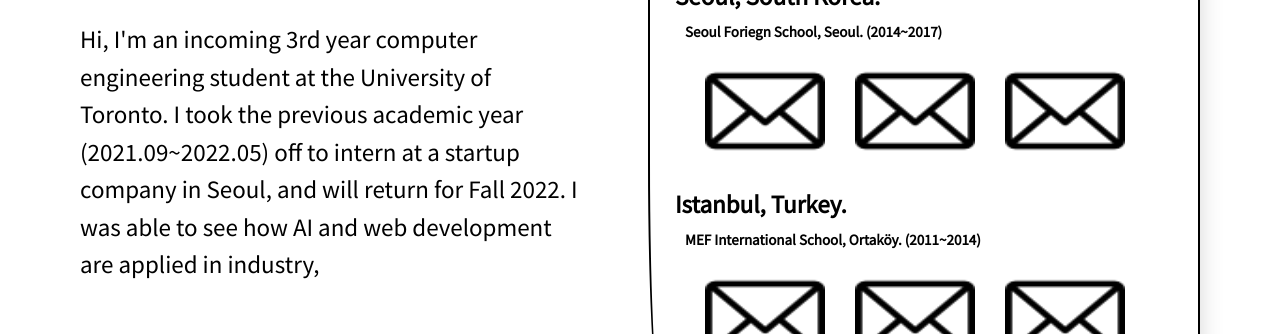
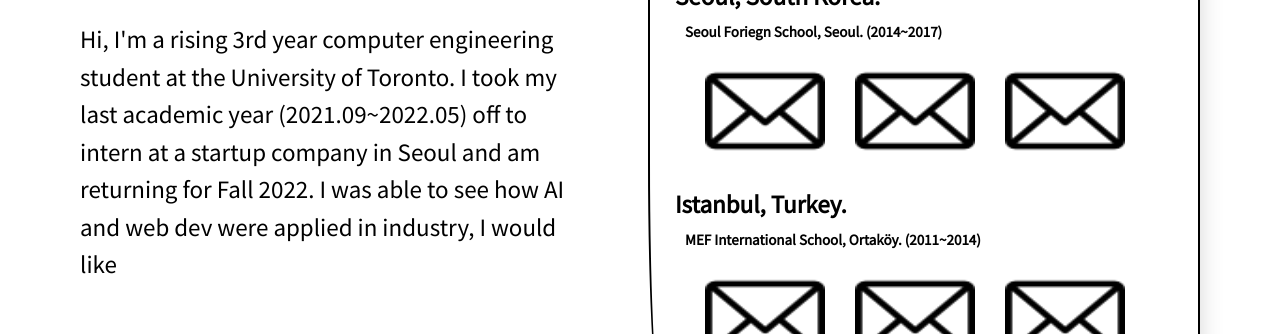
Before and after one commit to seongjooy/seongjoo, a Gatsby site: page / in a window 1280 px wide. Shown: the part 614-948 px from the top of the page. Built offline with nearby package versions, Linux system fonts and the light colour scheme; Gatsby itself is replaced by a stand-in of ours.

Commit message:
bug fixes

```diff
--- a/package.json
+++ b/package.json
@@ -15,6 +15,11 @@
     "clean": "gatsby clean"
   },
   "dependencies": {
+    "@emotion/react": "^11.9.0",
+    "@emotion/styled": "^11.8.1",
+    "@material-ui/icons": "^4.11.3",
+    "@mui/icons-material": "^5.8.0",
+    "@mui/material": "^5.8.1",
     "aos": "^2.3.4",
     "clsx": "^1.1.1",
     "gatsby": "^4.7.2",
--- a/src/pages/index.js
+++ b/src/pages/index.js
@@ -37,11 +37,11 @@ const IndexPage = () => {
             <img className={styles.dp} src="/github.png" alt=""></img>
             <div className="intro">
               <p>
-                Hi, I'm an incoming 3rd year computer engineering student at the
-                University of Toronto. I took the previous academic year
-                (2021.09~2022.05) off to intern at a startup company in Seoul,
-                and will return for Fall 2022. I was able to see how AI and web
-                development are applied in industry,
+                Hi, I'm a rising 3rd year computer engineering student at the
+                University of Toronto. I took my last academic year
+                (2021.09~2022.05) off to intern at a startup company in Seoul
+                and am returning for Fall 2022. I was able to see how AI and web
+                dev were applied in industry, I would like
               </p>
             </div>
             <div className={styles.contactlinks}>
@@ -71,7 +71,7 @@ const IndexPage = () => {
                 target="_blank"
                 rel="noreferrer"
               >
-                <img className={styles.snsbutton} src="/facebook.png" alt="" />
+                <img className={styles.snsbutton} src="facebook.png" alt="" />
               </a>
             </div>
           </div>
--- a/src/styles/global.css
+++ b/src/styles/global.css
@@ -12,12 +12,10 @@
 
 html,
 body {
-  /* background: rgb(28, 23, 83); */
   background: white;
 }
 
 body {
-  /* background: rgb(28, 23, 83); */
   background: white;
   background-repeat: no-repeat;
 }
```
Also changed, not shown: 2 other files.
